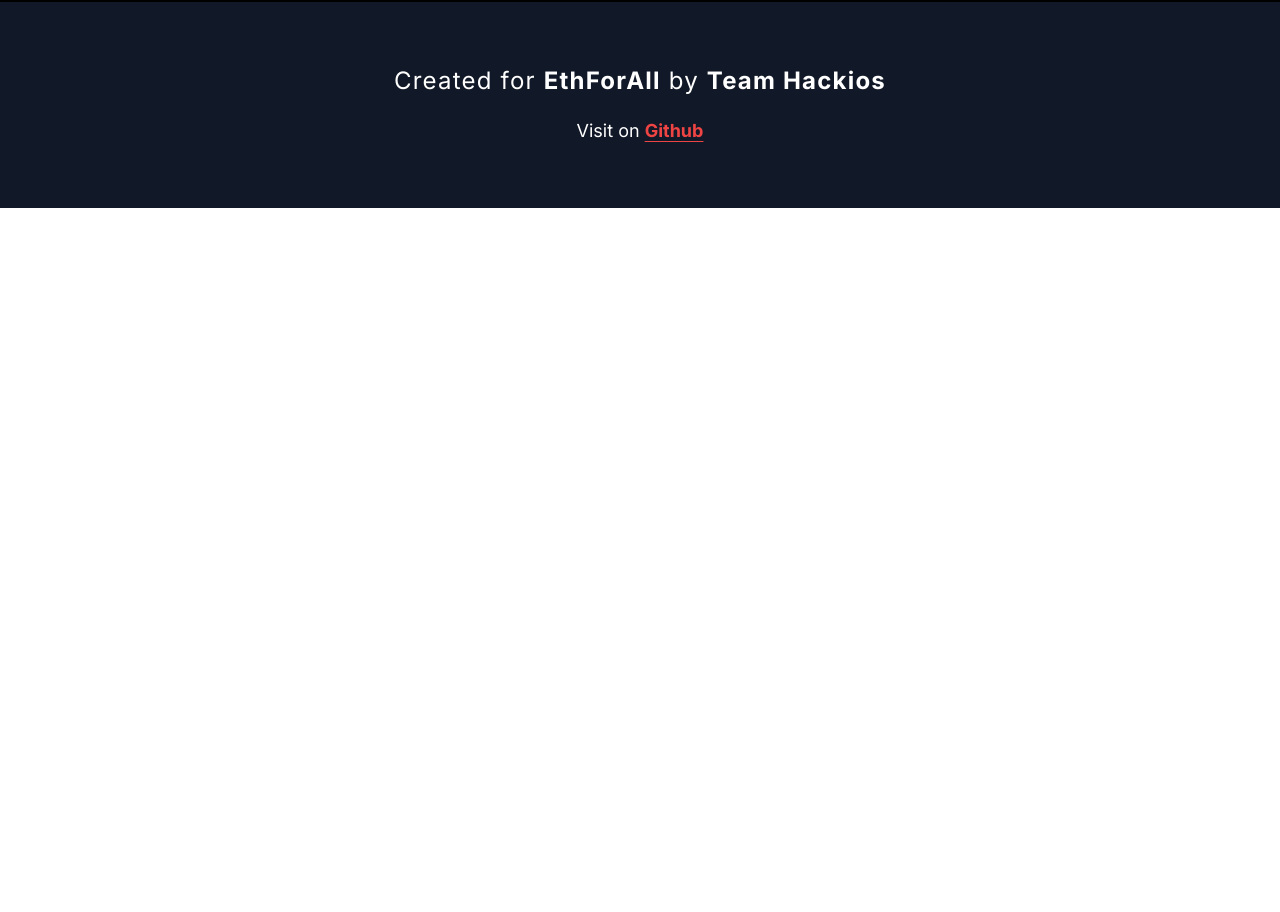
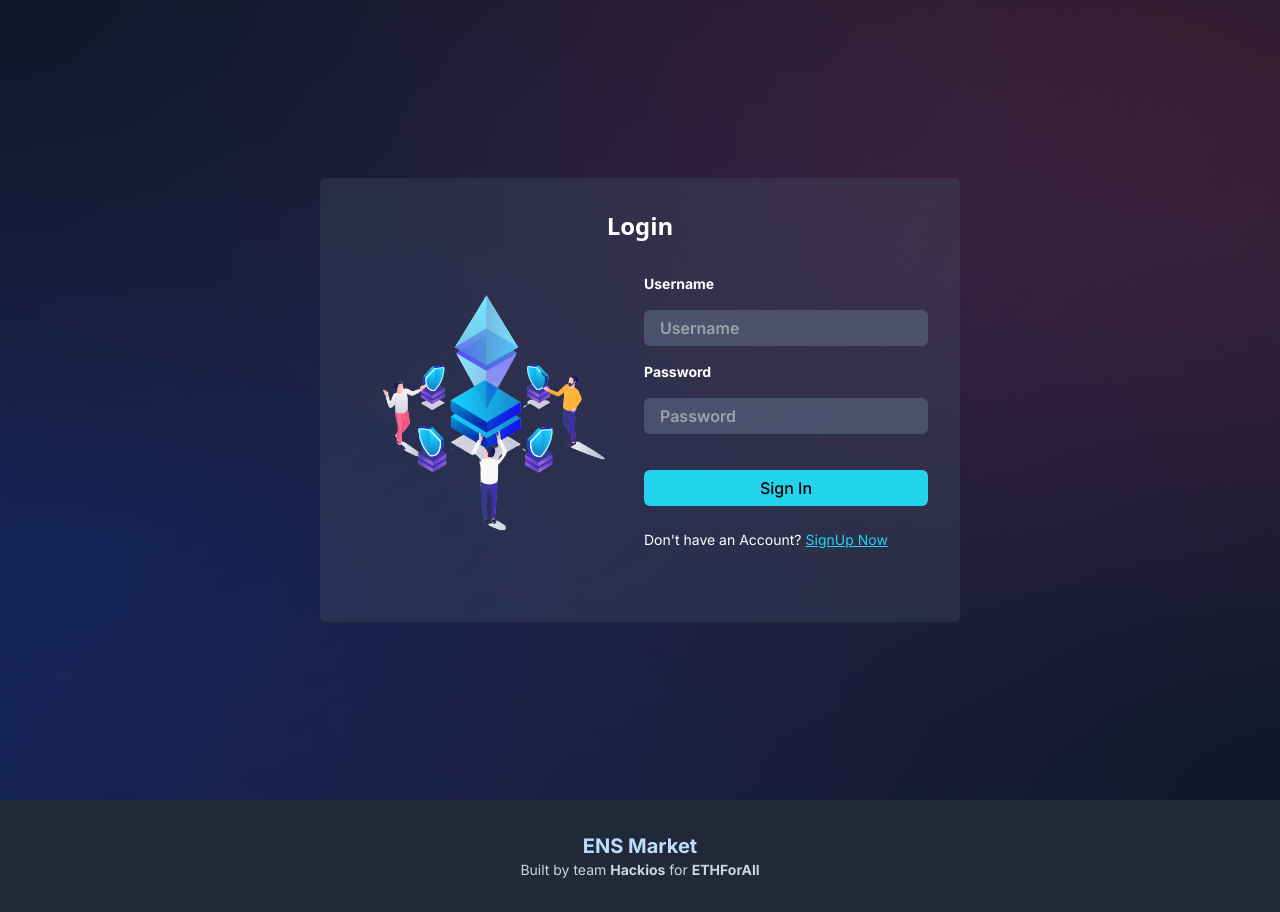
Before and after one commit to Durvesh7k/ens-marketplace, a React app: page /login in a window 1280 px wide. Before the commit the page ends 800 px from the top, so only its background shows below. Built offline with nearby package versions, Linux system fonts and the light colour scheme; a web font is replaced by a local one.

Commit message:
Added Login

```diff
--- a/src/frontend/components/App.css
+++ b/src/frontend/components/App.css
@@ -19,3 +19,10 @@
 .brand-logo{
   /* font-family: 'Andika', sans-serif; */
 }
+
+.bg-login{
+
+  background-color: rgb(15, 23, 42);
+  background-image: radial-gradient(at 0% 0%, rgb(15, 23, 42) 0, transparent 98%), radial-gradient(at 100% 100%, rgb(15, 23, 42) 0, transparent 100%), radial-gradient(at 8% 68%, rgb(30, 64, 175) 0, transparent 93%), radial-gradient(at 61% 44%, rgb(244, 63, 94) 0, transparent 100%);
+
+}
--- a/src/frontend/components/App.js
+++ b/src/frontend/components/App.js
@@ -6,6 +6,7 @@
 import ListEnsPage from './ListEnsPage';
 import { About } from './About';
 import { Footer } from './Footer';
+import LoginPage from './LoginPage';
 
 
 function App() {
@@ -15,6 +16,7 @@
       <Routes>
         <Route path='/' element={<Home />} />
         <Route path='/buyens' element={<BuyensPage/>} />
+        <Route path='/login' element={<LoginPage/>} />
         <Route path='/listens' element={<ListEnsPage/>} />
         <Route path='/about' element={<About />} />
       </Routes>
--- a/src/frontend/components/Footer.js
+++ b/src/frontend/components/Footer.js
@@ -2,12 +2,12 @@
 
 export const Footer = () => {
     return (
-        <div className=' flex flex-col justify-center items-center h-52 bg-gray-900 border-t-2 border-black  shadow-t- '>
-            <div className='text-white text-lg lg:text-2xl tracking-wider flex justify-center items-center mx-10 text-center'>
-               <div> Created for <b>EthForAll</b> by <b>Team Hackios</b></div></div>
-            <div className=' mt-5 text-white text-lg mg:text-xl'>
-                <span> Visit on </span>
-                <a href="" className=' font-bold text-red-500 underline underline-offset-4 '>Github</a>
+        <div className="bg-gray-800 ">
+            <div className="container mx-auto p-8 flex flex-col items-center justify-center">
+                <h2 className="text-xl text-blue-200 text-center font-bold">
+                    ENS Market
+                </h2>
+                <p className="text-sm text-slate-300">Built by team <b>Hackios</b> for <b>ETHForAll</b></p>
             </div>
         </div>
     )
--- a/src/frontend/components/LoginPage.js
+++ b/src/frontend/components/LoginPage.js
@@ -1,11 +1,47 @@
 import React from 'react'
-
+import { Link } from 'react-router-dom'
+import login_img from "./Public/login-img.png"
 const LoginPage = () => {
   return (
-    <>
+    <div className="bg-login h-screen w-100 flex items-center justify-center">
+      <div className="w-3/6 rounded-md shadow-sm shadow-slate-800 bg-slate-600/30 p-8">
+        <h4 className="text-2xl text-center font-sans font-semibold text-white">Login</h4>
+          <div className="grid grid-cols-2 gap-2 items-center">
 
-
-    </>
+          <div className="py-12 ">
+            <img src={login_img} alt="Login" />
+          </div>
+          <div className="form">
+            <form action="/">
+              <div className="mb-4">
+                <label className="block text-white text-sm font-bold mb-2" for="username">
+                  Username
+                </label>
+                <input className="w-full py-1.5 px-4 mt-2 bg-slate-500/50 rounded-md outline-none font-semibold text-white focus:border-slate-800 focus:outline-cyan-400" id="username" type="text" placeholder="Username" />
+              </div>
+              <div className="mb-4">
+                <label className="block text-white text-sm font-bold mb-2" for="username">
+                  Password
+                </label>
+                <input className="w-full py-1.5 px-4 mt-2 bg-slate-500/50 rounded-md outline-none font-semibold text-white focus:border-slate-800 focus:outline-cyan-400" id="username" type="password" placeholder="Password" />
+              </div>
+              <button className="py-1.5 px-4 mt-5 w-full  bg-cyan-400 text-black rounded-md font-medium ml-auto items-end hover:bg-cyan-600">
+            Sign In
+          </button>
+            </form>
+            <p className="mt-6 text-sm  mb-2 text-white">
+          Don't have an Account?
+          <Link
+            to="/"
+            className="text-cyan-400 ml-1 underline"
+          >
+            SignUp Now
+          </Link>
+        </p>
+          </div>
+          </div>
+       </div>
+    </div>
   )
 }
 
--- a/src/frontend/components/Navbar.js
+++ b/src/frontend/components/Navbar.js
@@ -59,9 +59,8 @@
                                 >
 
                                     <Link
-                                        href="/listens"
+                                        to="/listens"
                                         activeClass="listens"
-                                        to="about"
                                         smooth={true}
                                         offset={50}
                                         duration={500}
@@ -70,9 +69,9 @@
                                         List ENS
                                     </Link>
                                     <Link
-                                        href="/buyens"
+                                        to="/buyens"
                                         activeClass="buyens"
-                                        to="skills"
+
                                         smooth={true}
                                         offset={50}
                                         duration={500}
@@ -82,9 +81,8 @@
                                     </Link>
 
                                     <Link
-                                        href="/about"
+                                        to="/about"
                                         activeClass="about"
-                                        to="works"
                                         smooth={true}
                                         offset={50}
                                         duration={500}
```
Also changed, not shown: src/frontend/components/Public/login-img.png (added), src/frontend/components/Public/login_eth.jpg (added).
